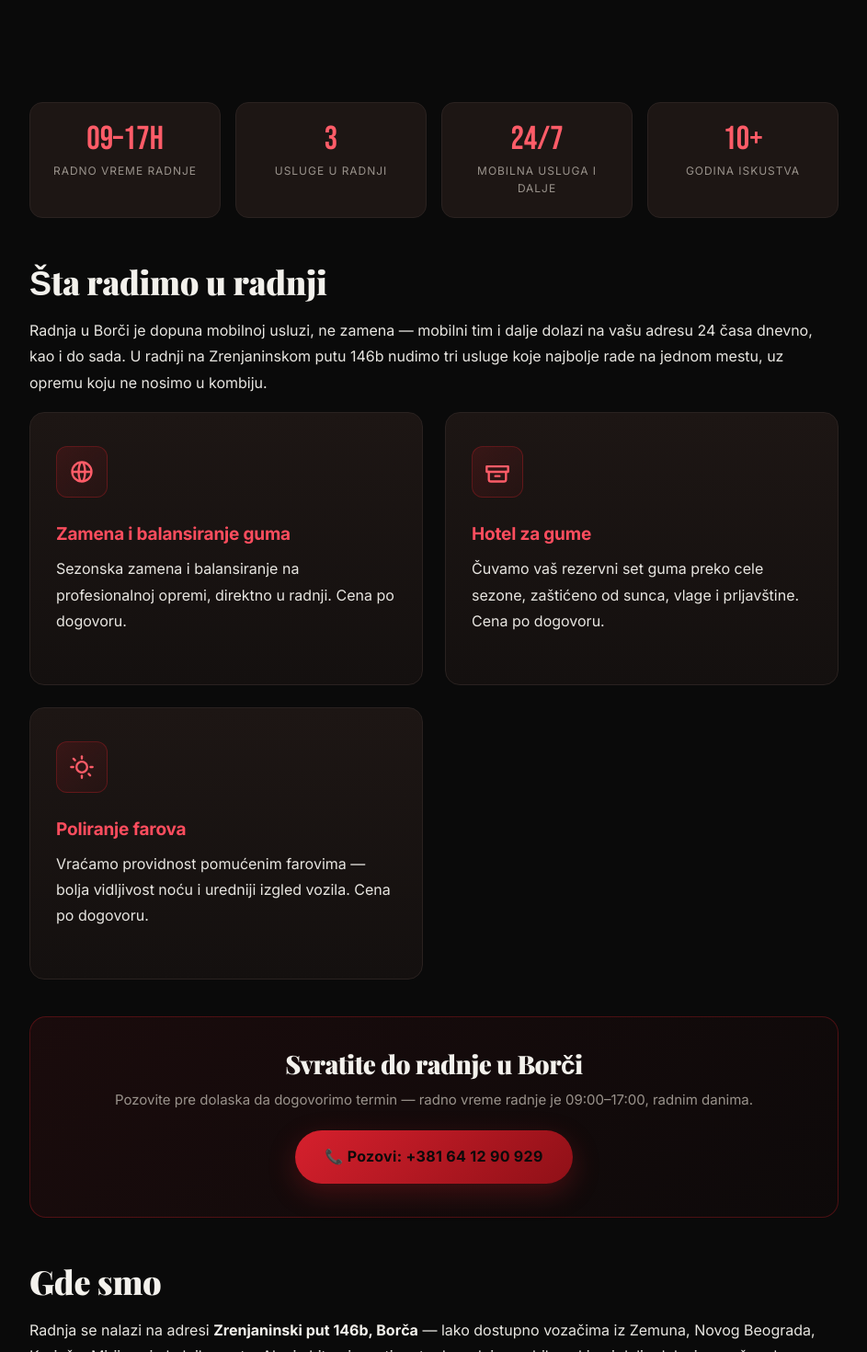
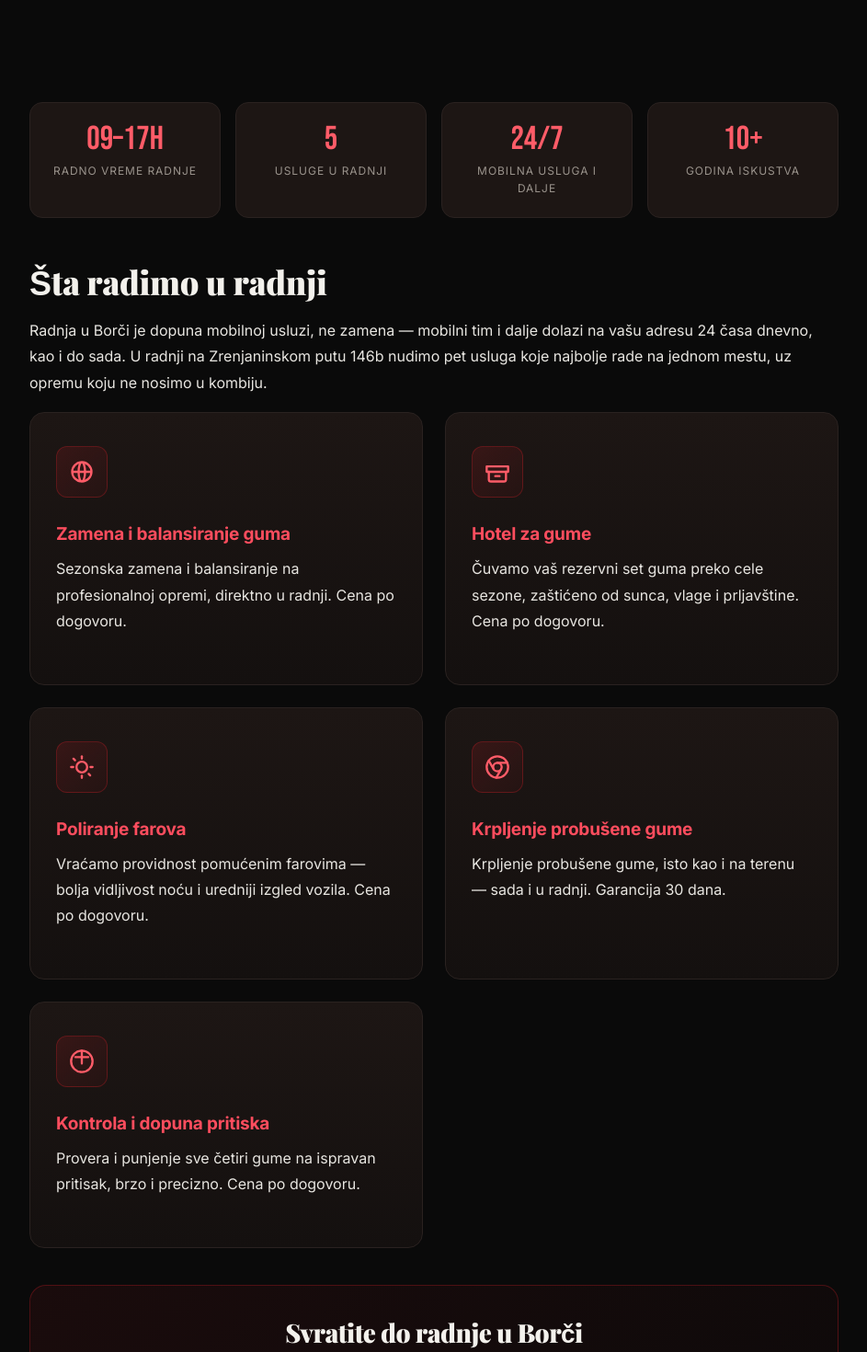
Before and after one commit to DuckFamilyTeam/Mobilni-Vulkanizer-Milan, a Next.js app: page /vulkanizerska-radnja-borca in a window 1280 px wide. Shown: the part 700-2170 px from the top of the page at 92% size, without its empty margins (168-1111 px from the left). Built offline with nearby package versions, Linux system fonts and the light colour scheme.

Commit message:
Update page.js

```diff
--- a/app/vulkanizerska-radnja-borca/page.js
+++ b/app/vulkanizerska-radnja-borca/page.js
@@ -54,6 +54,8 @@ function buildRadnjaJsonLd() {
             { '@type': 'Offer', itemOffered: { '@type': 'Service', name: 'Zamena i balansiranje guma' } },
             { '@type': 'Offer', itemOffered: { '@type': 'Service', name: 'Hotel za gume — sezonsko čuvanje' } },
             { '@type': 'Offer', itemOffered: { '@type': 'Service', name: 'Poliranje farova' } },
+            { '@type': 'Offer', itemOffered: { '@type': 'Service', name: 'Krpljenje probušene gume' } },
+            { '@type': 'Offer', itemOffered: { '@type': 'Service', name: 'Kontrola i dopuna pritiska u gumama' } },
           ],
         },
       },
@@ -139,7 +141,7 @@ export default function VulkanizerskaRadnjaBorcaPage() {
                 <div className="loc-stat-label">radno vreme radnje</div>
               </div>
               <div className="loc-stat">
-                <div className="loc-stat-num">3</div>
+                <div className="loc-stat-num">5</div>
                 <div className="loc-stat-label">usluge u radnji</div>
               </div>
               <div className="loc-stat">
@@ -156,7 +158,7 @@ export default function VulkanizerskaRadnjaBorcaPage() {
             <p>
               Radnja u Borči je dopuna mobilnoj usluzi, ne zamena — mobilni tim i dalje dolazi na
               vašu adresu 24 časa dnevno, kao i do sada. U radnji na Zrenjaninskom putu 146b
-              nudimo tri usluge koje najbolje rade na jednom mestu, uz opremu koju ne nosimo u
+              nudimo pet usluga koje najbolje rade na jednom mestu, uz opremu koju ne nosimo u
               kombiju.
             </p>
 
@@ -183,6 +185,22 @@ export default function VulkanizerskaRadnjaBorcaPage() {
                 </div>
                 <h3>Poliranje farova</h3>
                 <p>Vraćamo providnost pomućenim farovima — bolja vidljivost noću i uredniji izgled vozila. Cena po dogovoru.</p>
+              </article>
+
+              <article className="service-card reveal">
+                <div className="service-icon">
+                  <svg width="28" height="28" viewBox="0 0 24 24" fill="none" stroke="currentColor" strokeWidth="2" strokeLinecap="round" strokeLinejoin="round"><circle cx="12" cy="12" r="10"/><circle cx="12" cy="12" r="4"/><line x1="21.17" y1="8" x2="12" y2="8"/><line x1="3.95" y1="6.06" x2="8.54" y2="14"/><line x1="10.88" y1="21.94" x2="15.46" y2="14"/></svg>
+                </div>
+                <h3>Krpljenje probušene gume</h3>
+                <p>Krpljenje probušene gume, isto kao i na terenu — sada i u radnji. Garancija 30 dana.</p>
+              </article>
+
+              <article className="service-card reveal">
+                <div className="service-icon">
+                  <svg width="28" height="28" viewBox="0 0 24 24" fill="none" stroke="currentColor" strokeWidth="2" strokeLinecap="round" strokeLinejoin="round"><path d="M12 2v6m0 0v6m0-6h6m-6 0H6"/><circle cx="12" cy="12" r="10"/></svg>
+                </div>
+                <h3>Kontrola i dopuna pritiska</h3>
+                <p>Provera i punjenje sve četiri gume na ispravan pritisak, brzo i precizno. Cena po dogovoru.</p>
               </article>
             </div>
 
```
